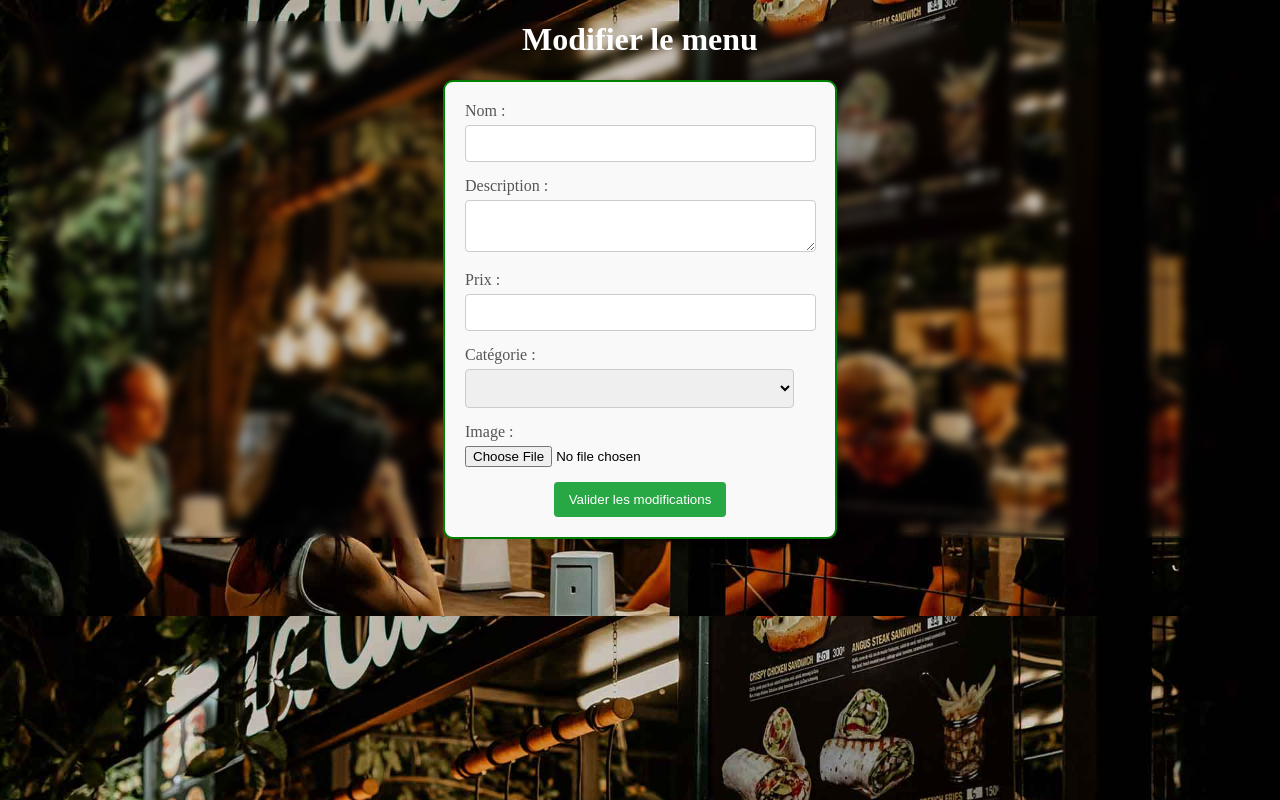
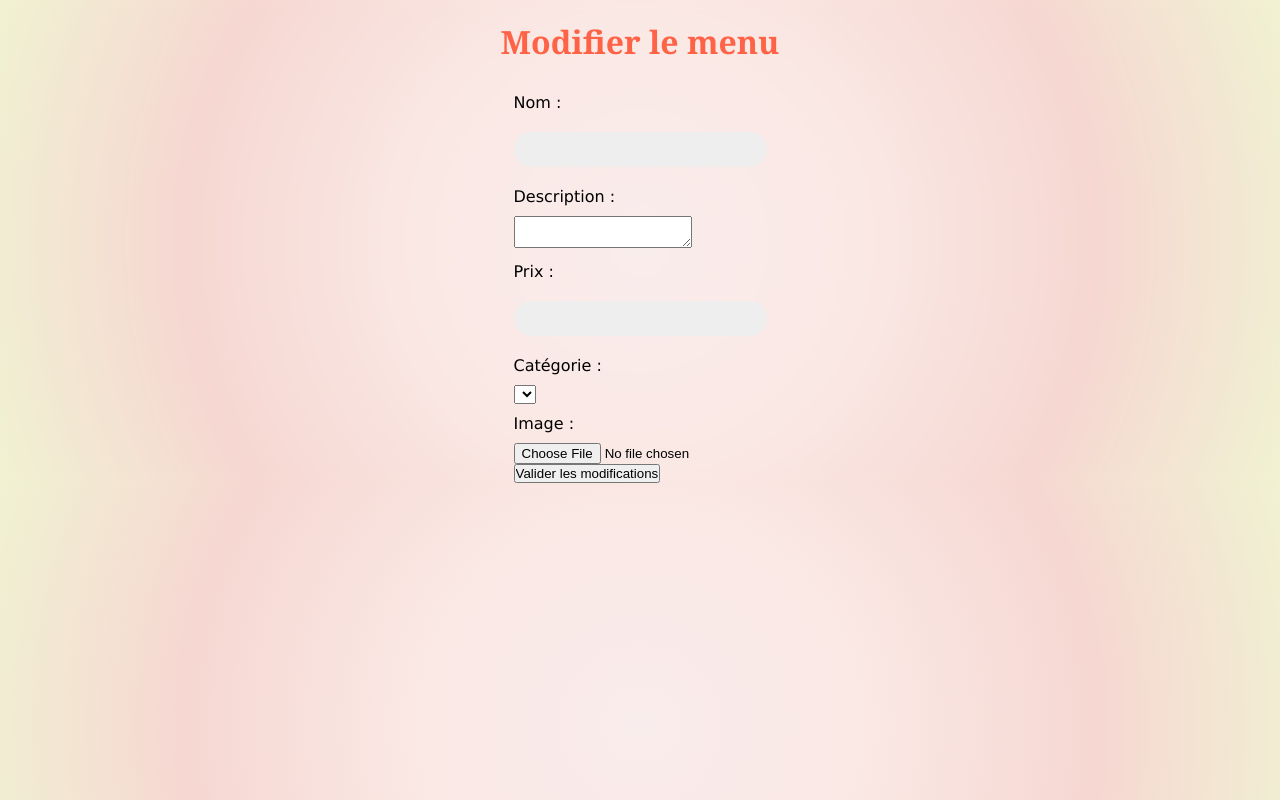
Before and after one commit to Djoycie/PROJET-DE-GESTION-DE-COMMANDES-DU-RESTAURANT, a PHP site: page /modify_article.php in a window 1280 px wide. Run offline with PHP 8.4, Linux system fonts and the light colour scheme; data that the repository does not hold is empty.

Commit message:
NOUVEAU modify_article.php

```diff
--- a/modify_article.php
+++ b/modify_article.php
@@ -60,62 +60,161 @@ updateArticle($conn, $article);
     <meta charset="UTF-8">
     <title>Modifier l'article</title>
     <style>
-        body {
-            font-family: 'Times New Roman', Times, serif;
-    background-size: cover;
-    background-image: url(imgs/img-fond1.jpg);
-    backdrop-filter: blur(5px);
+        *{
+    margin: 0;
+    padding: 0;
+    box-sizing: border-box;
+    font-family: 'Monsterrat', Times, sans-serif, ;
     }
 
+    body {
+        background-image: radial-gradient(circle, #f9ecec, #fae8e4, #f6d7d2, #f0f2d2);
+        backdrop-filter: blur(5px);
+        display: flex;
+        align-items: center;
+        justify-content: center;
+        flex-direction: column;
+        height: 100%;
+        font-family: 'Monsterrat';
+    }
 
-        h1 {
+        .container {
+        width: 368px;
+        max-width: 100%;
+        overflow: hidden;
+        display: flex;
+        margin:  50px ;
+        padding: 20px;
+        position: relative;
+        background-color: #fff;
+        border-radius: 30px;
+        box-shadow: 0 5px 15px rgba(0, 0, 0, 0.35);
+        flex-direction: column;
+        align-items: center;
+        justify-content: flex-start;
+        }
+
+        .header-container {
+            display: flex;
+            align-items: center;
+            justify-content: center;
+            margin-bottom: 20px;
+           }
+
+
+       .logo {
+            max-width: 68px;
+            height: auto;
+            margin-bottom: 0px;
+        }
+
+        .container p{
+            font-size: 14px;
+            line-height: 20px;
+            letter-spacing: 0.3px;
+            margin: 20px 0;
+        }
+
+        .container span{
+            font-family: Arial, Helvetica, sans-serif;
+            padding: 50px;
             text-align: center;
-            color: white;
+            font-size: 12px;
+            font-weight: bold;
         }
-        label {
-            display: block;
-            margin-bottom: 5px;
-            color: #555;
+
+        .container a{
+            color: tomato;
+            font-size: 13px;
+            text-decoration: none;
+            margin: 15px 0 10px;
         }
-        input[type='text'],
-        input[type='number'],
-        textarea,
-        select {
-            width: 94%;
-            padding: 10px;
-            margin-bottom: 15px;
-            border-radius: 4px;
-            border: 1px solid #ccc;
+
+        .social-icons{
+            font-size: 13px;
+            margin: 25px 0 15px;
+            margin-left: 15px;
         }
-        input[type='file'] {
-            margin-bottom: 15px;
-        }
-        input[type='submit'] {
-            background-color: #28a745;
-            color: white;
-            border: none;
-            padding: 10px 15px;
-            border-radius: 4px;
-            cursor: pointer;
-            margin:0 auto;
-            display:block;
 
-        }
-        input[type='submit']:hover {
-            background-color: #218838;
 
-        }
-        form{
-            border: 2px solid green;
-  padding: 20px;
-  width: 350px;
-  margin: 20px auto;
-  background-color: #f9f9f9;
-  box-shadow: 0 0 10px rgba(0, 0, 0, 0.1);
-   border-radius:10px;
+
+        #form-connexion {
+        margin-top: 20px;
 
         }
 
+        .form{
+            position: absolute;
+            top: 0;
+            height: 100%;
+            transition: all 0.6s ease-in-out;
+        }
+
+        label {
+        display: block;
+        font-family: 'Geneva', Tahoma, Geneva, Verdana, sans-serif;
+        margin-top: 10px;
+        margin-bottom: 10px;
+        }
+
+       input[type="text"], input[type="number"] {
+            width: 100%;
+            height: 35px;
+            font-size: 12px;
+            margin-top: 10px;
+            margin-bottom: 10px;
+            padding: 10px 15px;
+            border: none;
+            border-radius: 50px;
+            background-color: #eee;
+            outline: none;
+        }
+        .button{
+
+        }
+
+        button[type="submit"] {
+        width: 70%;
+        height: 40px;
+        background-color: tomato;
+        color: #fff;
+        font-size: 12px;
+        padding: 10px;
+        border: 1px solid transparent;
+        font-weight: 600;
+        letter-spacing: 0.5px;
+        text-transform: uppercase;
+        text-align: center;
+        border-radius: 8px;
+        margin-top: 30px;
+        margin-left: 45px;
+        display:block;
+        flex-direction: column;
+        align-items: center;
+        justify-content: center;
+        margin-bottom: 30px;
+        cursor: pointer;
+        }
+
+        button[type="submit"]:hover {
+        background-color: rgb(248, 127, 106);
+        }
+
+        .question{
+            margin-left: 35px;
+            margin-top: 25px;
+            margin-bottom: 10px;
+            text-decoration: underline;
+            text-decoration-color: tomato;
+        }
+
+        h1{
+        text-align: center;
+        font-family: Cambria, Cochin, Georgia, Times, 'Times New Roman', serif;
+        color:tomato;
+        margin-top: 20px;
+        margin-bottom: 20px;
+        }
     </style>
 </head>
 <body>
```
